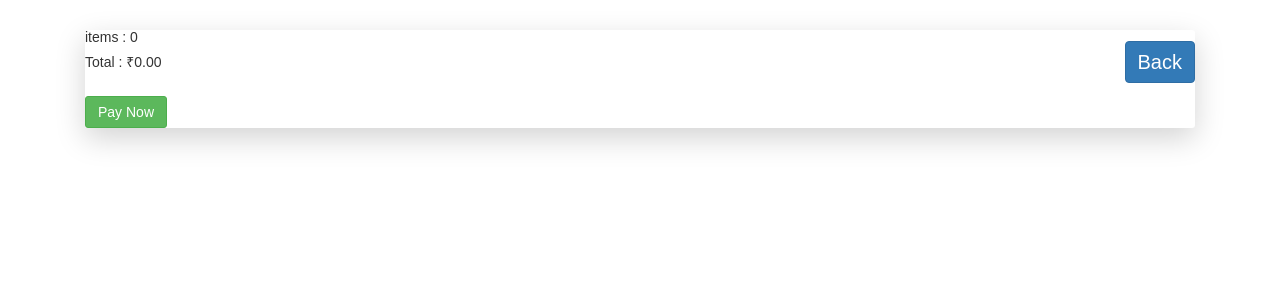
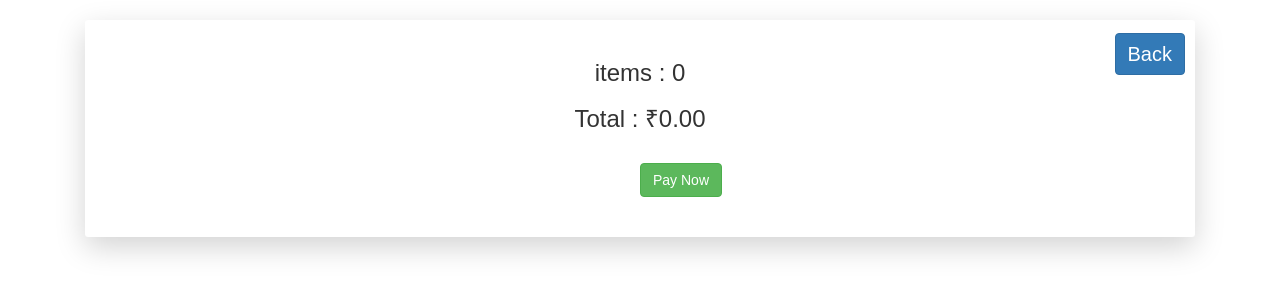
Before and after one commit to VadamudulaAkhil/Ecommerce-New-Project, a Django app: a page that uses templates/store/payment_check.html in a window 1280 px wide. Shown: the part 62-362 px from the top of the page. Run offline with Django 3.2, Linux system fonts and the light colour scheme; some libraries are stand-ins or nearby versions.

Commit message:
commit changes

```diff
--- a/Ecommerce/settings.py
+++ b/Ecommerce/settings.py
@@ -25,7 +25,7 @@ TEMPLATES_DIR = os.path.join(BASE_DIR,'templates')
 SECRET_KEY = 'qq3zfmf=xpavaexqf^$z&q5-1g!_^tl!3a8^l7uec3k0i9+*#4'
 
 # SECURITY WARNING: don't run with debug turned on in production!
-DEBUG = False
+DEBUG = True
 
 ALLOWED_HOSTS = ['mydjangoapp.onrender.com', '127.0.0.1', 'localhost']
 
--- a/Store/views.py
+++ b/Store/views.py
@@ -10,7 +10,6 @@ from django.http import Http404
 
 import razorpay
 from django.conf import settings
-from django.shortcuts import render
 from django.utils.decorators import method_decorator
 from django.views.decorators.csrf import csrf_exempt
 
--- a/templates/store/payment_check.html
+++ b/templates/store/payment_check.html
@@ -4,10 +4,15 @@
 
 <div class="contianer mx-auto p-6">
     <div class="max-w-lg mx-auto bg-white shadow-lg rounded-lg p-6">
-        <h5>items : {{ order.get_cart }}</h5>
-        <h5>Total : ₹{{ order.get_cart_total|floatformat:2 }}</h5>
-        <a href="{% url 'Checkout' %}"><h5 style="float: right; margin-top: -40px; font-size: 20px;" class="btn btn-primary">Back</h5></a>
-    <button id="rzp-button1" class="btn btn-success mt-4 bg-green-500 text-white px-6 py-2 rounded-lg">Pay Now</button>
+        <br>
+        <h3 style="text-align: center;">items : {{ order.get_cart }}</h3>
+        <h3 style="text-align: center;">Total : ₹{{ order.get_cart_total|floatformat:2 }}</h3>
+        <br>
+        <a href="{% url 'Checkout' %}"><h5 style="float: right; margin-top:-130px; margin-right: 10px; font-size: 20px;" class="btn btn-primary">Back</h5></a>
+    <button id="rzp-button1" class="btn btn-success" style="margin-left: 50%;">Pay Now</button>
+    <br>
+    <br>
+    <br>
     </div>
 </div>
 
@@ -20,9 +25,10 @@
 
     var options = {
         "key": data.razorpay_key_id,
-        "amount": "50000",
+        "amount": data.amount,
         "currency": "INR",
         "name": "Ecommerce",
+        "order_id":data.order_id,
         "description": "Test transaction",
         "handler": function (response){
             alert(response.razorpay_payment_id);
```
Also changed, not shown: db.sqlite3, 3 other files.
